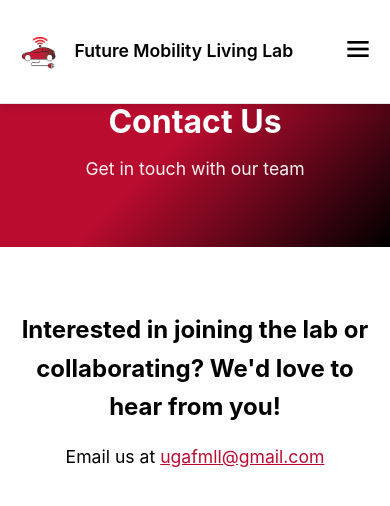
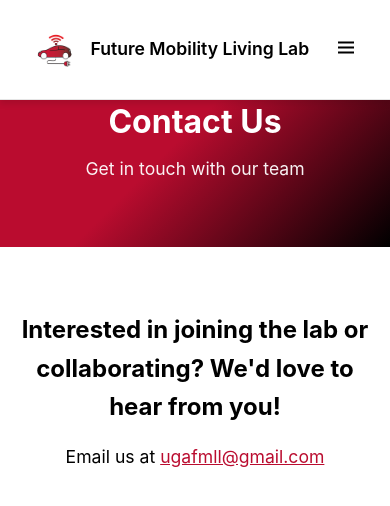
Before and after one commit to UGA-Future-Mobility-Living-Lab/uga-future-mobility-living-lab.github.io, a plain HTML site: page pages/contact.html in a window 390 px wide. Drawn offline with nearby package versions, Linux system fonts and the light colour scheme; files that its build step writes are made by us from their sources.

Commit message:
change font size of mobile menu button

```diff
--- a/pages/contact.html
+++ b/pages/contact.html
@@ -78,7 +78,7 @@ body {
 
         .mobile-menu-btn {
             display: none;
-            font-size: 2rem;
+            font-size: 1.5rem;
             cursor: pointer;
             background: none;
             border: none;
@@ -320,7 +320,7 @@ body {
 
       @media (max-width: 480px) {
         .nav-container{
-          padding: 1rem 0;
+          padding: 1rem 1rem;
         }
 
         .container {
```
